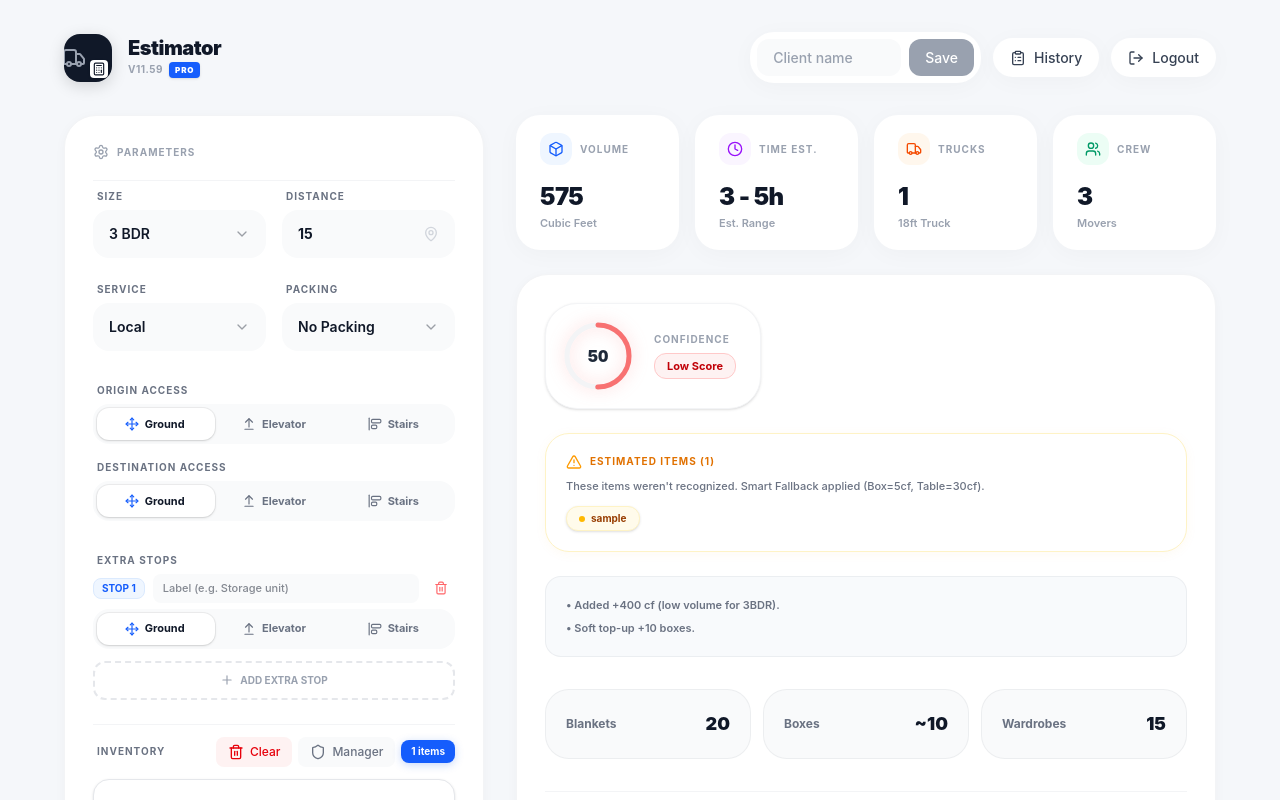
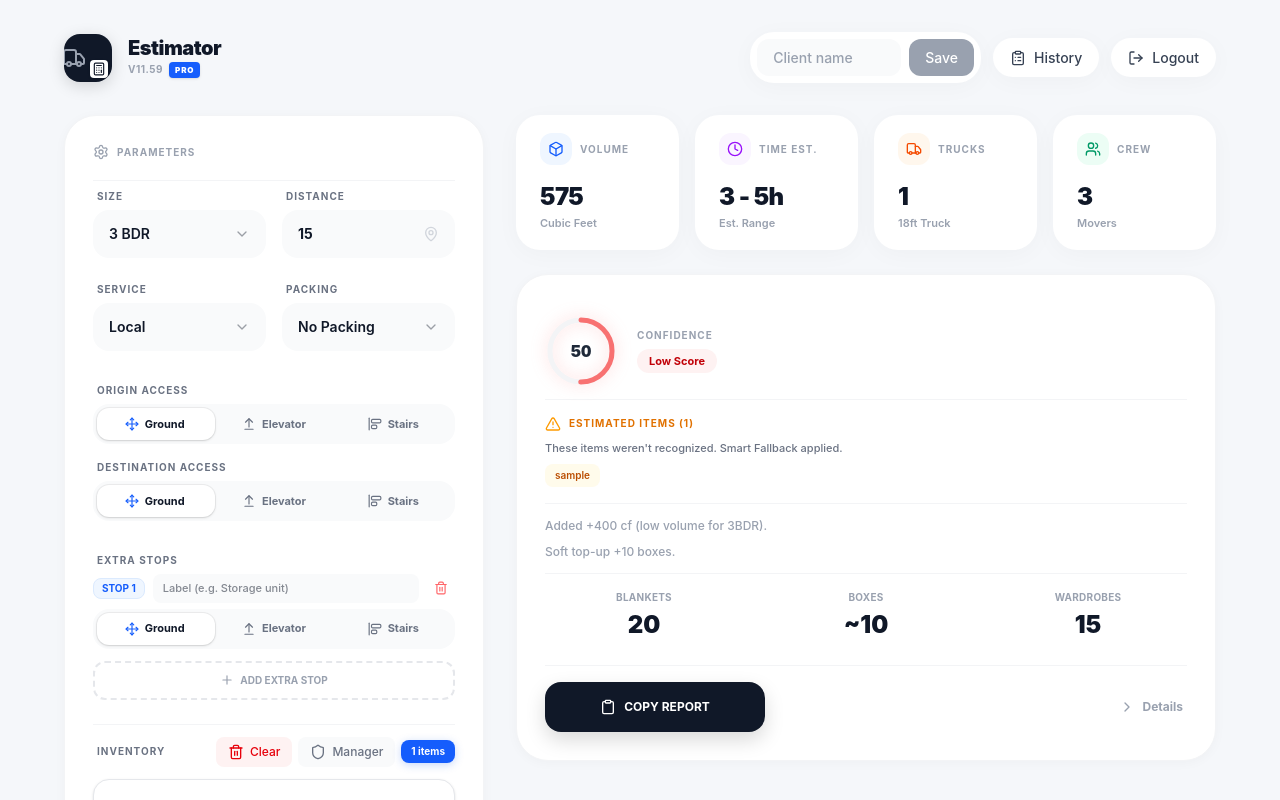
Before and after one commit to alexeyrossi/estimatorPRO, a Next.js app: page /dashboard in a window 1280 px wide. Both pictures are taken after typing "Sample" into the empty fields and a click on the button "ADD EXTRA STOP". Shown: the top 800 px of the page. Built offline with nearby package versions, Linux system fonts and the light colour scheme.

Commit message:
feat: add premium UI micro-interactions, tabular numbers, and dynamic save/copy states

```diff
--- a/components/ConfidenceDonut.tsx
+++ b/components/ConfidenceDonut.tsx
@@ -52,7 +52,7 @@ export const ConfidenceDonut = ({ score, label }: { score: number; label: string
     }, [score, circumference]);
 
     return (
-        <div className="flex items-center gap-5 bg-white border border-gray-100 rounded-[2rem] p-4 pr-6 shadow-sm">
+        <div className="flex items-center gap-5">
             <div className="relative flex-shrink-0" style={{ width: size, height: size }}>
                 <svg
                     width={size}
@@ -92,7 +92,7 @@ export const ConfidenceDonut = ({ score, label }: { score: number; label: string
                 <span className="text-[10px] font-bold text-gray-400 uppercase tracking-widest mb-1.5">
                     Confidence
                 </span>
-                <span className={`inline-block px-3 py-1 rounded-xl text-[11px] font-bold border ${colors.text} ${colors.bg} ${colors.border}`}>
+                <span className={`inline-block px-3 py-1 rounded-xl text-[11px] font-bold ${colors.text} ${colors.bg}`}>
                     {label} Score
                 </span>
             </div>
--- a/components/ReportPanel.tsx
+++ b/components/ReportPanel.tsx
@@ -64,92 +64,159 @@ export const ReportPanel = ({
                 <MetricCard icon={Users} label="Crew" value={<CountUp end={estimate.crew} duration={0.8} />} sub="Movers" variant="emerald" advice={estimate.crewSuggestion} />
             </div>
 
-            <GlassPanel><div className="p-7 flex flex-col gap-6 pb-32 md:pb-7">
-                <div className="flex flex-col sm:flex-row sm:items-center justify-between gap-4">
+            <GlassPanel><div className="p-7 flex flex-col pb-32 md:pb-7">
+
+                {/* CONFIDENCE + HEAVY */}
+                <div className="py-3 flex flex-col sm:flex-row sm:items-center justify-between gap-4">
                     <ConfidenceDonut score={estimate.confidence?.score || 0} label={estimate.confidence?.label || ""} />
 
                     {heavyBadgeText && (
-                        <div className="self-start sm:self-auto bg-red-50 text-red-600 px-3 py-1.5 rounded-xl text-[10px] font-bold uppercase tracking-widest flex items-center gap-2">
+                        <div className="self-start sm:self-auto bg-red-50 text-red-600 px-3 py-1.5 rounded-xl text-[10px] font-bold uppercase tracking-widest flex items-center gap-1.5">
                             <ShieldAlert className="w-4 h-4" /> {heavyBadgeText}
                         </div>
                     )}
                 </div>
 
+                {/* UNRECOGNIZED ITEMS */}
                 {estimate.unrecognizedDetails?.length > 0 && (
-                    <div className="bg-white rounded-3xl p-5 border border-amber-100 shadow-[0_2px_12px_rgba(245,158,11,0.05)]">
-                        <div className="flex items-center gap-2 mb-2"><AlertTriangle className="w-4 h-4 text-amber-500" /><span className="text-[10px] font-bold text-amber-600 uppercase tracking-widest">Estimated Items ({estimate.unrecognizedDetails.length})</span></div>
-                        <p className="text-[11px] text-gray-500 mb-3 font-medium">These items weren't recognized. Smart Fallback applied (Box=5cf, Table=30cf).</p>
-                        <div className="flex flex-wrap gap-2">{estimate.unrecognizedDetails.map((name, i) => <span key={i} className="inline-flex items-center gap-1.5 px-3 py-1 bg-amber-50 border border-amber-100 rounded-xl text-[10px] font-bold text-amber-800 shadow-sm"><span className="w-1.5 h-1.5 rounded-full bg-amber-400" />{name}</span>)}</div>
+                    <>
+                        <div className="border-t border-gray-100" />
+                        <div className="py-4">
+                            <div className="flex items-center gap-2 mb-2">
+                                <AlertTriangle className="w-4 h-4 text-amber-500" />
+                                <span className="text-[10px] font-bold text-amber-600 uppercase tracking-widest">Estimated Items ({estimate.unrecognizedDetails.length})</span>
                             </div>
+                            <p className="text-[11px] text-gray-500 font-medium mb-2">These items weren&apos;t recognized. Smart Fallback applied.</p>
+                            <div className="flex flex-wrap gap-1.5">
+                                {estimate.unrecognizedDetails.map((name, i) => (
+                                    <span key={i} className="text-[10px] font-semibold text-amber-700 bg-amber-50 px-2.5 py-1 rounded-lg">{name}</span>
+                                ))}
+                            </div>
+                        </div>
+                    </>
                 )}
 
-                {estimate.auditSummary?.length > 0 && <div className="bg-[#F8FAFC] border border-gray-900/5 rounded-2xl p-5 text-[11px] font-semibold text-gray-500 space-y-1.5">{estimate.auditSummary.map((x, i) => <div key={i}>• {x}</div>)}</div>}
+                {/* AUDIT SUMMARY */}
+                {estimate.auditSummary?.length > 0 && (
+                    <>
+                        <div className="border-t border-gray-100" />
+                        <div className="py-3 space-y-1.5">
+                            {estimate.auditSummary.map((x, i) => (
+                                <div key={i} className="text-[12px] text-gray-400 font-medium leading-relaxed">
+                                    {x}
+                                </div>
+                            ))}
+                        </div>
+                    </>
+                )}
 
+                {/* LD BREAKDOWN */}
                 {inputs.moveType === "LD" && estimate.billableCF != null && estimate.billableCF > 0 && (
-                    <div className="bg-[#F4F9FF] rounded-[1.5rem] p-5">
-                        <div className="flex items-center gap-2 mb-3">
-                            <ArrowUpFromLine className="w-4 h-4 text-blue-500" />
-                            <span className="text-[10px] font-bold text-blue-600 uppercase tracking-widest">Long Distance Breakdown</span>
+                    <>
+                        <div className="border-t border-gray-100" />
+                        <div className="py-4">
+                            <div className="text-[10px] font-bold text-blue-500 uppercase tracking-widest mb-3 flex items-center gap-2">
+                                <ArrowUpFromLine className="w-4 h-4" /> Long Distance Breakdown
                             </div>
-                        <div className="grid grid-cols-3 gap-3">
-                            <div className="bg-white p-3.5 rounded-xl text-center ring-1 ring-gray-900/5 shadow-[0_2px_8px_rgba(0,0,0,0.02)]">
-                                <div className="text-[10px] font-bold text-gray-400 mb-1">ITEMS VOLUME</div>
-                                <div className="text-lg font-black text-gray-900"><CountUp end={estimate.billableCF || 0} duration={0.8} separator="," /></div>
-                                <div className="text-[10px] font-semibold text-gray-500">Net Total, cf</div>
+                            <div className="grid grid-cols-3 gap-6">
+                                <div className="text-center">
+                                    <div className="text-[10px] font-bold text-gray-400 uppercase tracking-wide mb-1">Items Volume</div>
+                                    <div className="text-2xl font-black text-gray-900"><CountUp end={estimate.billableCF || 0} duration={0.8} separator="," /></div>
+                                    <div className="text-[10px] font-medium text-gray-400 mt-0.5">Net Total, cf</div>
                                 </div>
-                            <div className="bg-white p-3.5 rounded-xl text-center ring-1 ring-gray-900/5 shadow-[0_2px_8px_rgba(0,0,0,0.02)]">
-                                <div className="text-[10px] font-bold text-gray-400 mb-1">TRUCK LOAD</div>
-                                <div className="text-lg font-black text-gray-900">~<CountUp end={estimate.truckSpaceCF || 0} duration={0.8} separator="," /></div>
-                                <div className="text-[10px] font-semibold text-gray-500">Actual Space, cf</div>
+                                <div className="text-center">
+                                    <div className="text-[10px] font-bold text-gray-400 uppercase tracking-wide mb-1">Truck Load</div>
+                                    <div className="text-2xl font-black text-gray-900">~<CountUp end={estimate.truckSpaceCF || 0} duration={0.8} separator="," /></div>
+                                    <div className="text-[10px] font-medium text-gray-400 mt-0.5">Actual Space, cf</div>
                                 </div>
-                            <div className="bg-white p-3.5 rounded-xl text-center ring-1 ring-gray-900/5 shadow-[0_2px_8px_rgba(0,0,0,0.02)]">
-                                <div className="text-[10px] font-bold text-gray-400 mb-1">EST. WEIGHT</div>
-                                <div className="text-lg font-black text-gray-900"><CountUp end={estimate.weight || 0} duration={0.8} separator="," /></div>
-                                <div className="text-[10px] font-semibold text-gray-500">lbs</div>
+                                <div className="text-center">
+                                    <div className="text-[10px] font-bold text-gray-400 uppercase tracking-wide mb-1">Est. Weight</div>
+                                    <div className="text-2xl font-black text-gray-900"><CountUp end={estimate.weight || 0} duration={0.8} separator="," /></div>
+                                    <div className="text-[10px] font-medium text-gray-400 mt-0.5">lbs</div>
                                 </div>
                             </div>
                         </div>
+                    </>
                 )}
 
-                <div className="grid grid-cols-1 md:grid-cols-3 gap-3 pt-2">
-                    <div className="bg-gray-50 p-5 rounded-3xl border border-gray-900/5 flex justify-between items-center"><span className="text-xs font-bold text-gray-500">Blankets</span><span className="text-lg font-black text-gray-900">{estimate.materials?.blankets || 0}</span></div>
-                    <div className="bg-gray-50 p-5 rounded-3xl border border-gray-900/5 flex justify-between items-center"><span className="text-xs font-bold text-gray-500">Boxes</span><span className="text-lg font-black text-gray-900">~{estimate.materials?.boxes || 0}</span></div>
-                    <div className="bg-gray-50 p-5 rounded-3xl border border-gray-900/5 flex justify-between items-center"><span className="text-xs font-bold text-gray-500">Wardrobes</span><span className="text-lg font-black text-gray-900">{estimate.materials?.wardrobes || 0}</span></div>
+                {/* MATERIALS */}
+                <div className="border-t border-gray-100" />
+                <div className="py-4">
+                    <div className="grid grid-cols-3 gap-6">
+                        <div className="text-center">
+                            <div className="text-[10px] font-bold text-gray-400 uppercase tracking-wide mb-1">Blankets</div>
+                            <div className="text-2xl font-black text-gray-900">{estimate.materials?.blankets || 0}</div>
+                        </div>
+                        <div className="text-center">
+                            <div className="text-[10px] font-bold text-gray-400 uppercase tracking-wide mb-1">Boxes</div>
+                            <div className="text-2xl font-black text-gray-900">~{estimate.materials?.boxes || 0}</div>
+                        </div>
+                        <div className="text-center">
+                            <div className="text-[10px] font-bold text-gray-400 uppercase tracking-wide mb-1">Wardrobes</div>
+                            <div className="text-2xl font-black text-gray-900">{estimate.materials?.wardrobes || 0}</div>
+                        </div>
+                    </div>
                 </div>
 
+                {/* SMART TIPS */}
                 {estimate.advice?.length > 0 && (
-                    <div className="space-y-3 pt-2">
-                        <div className="flex items-center gap-2"><Lightbulb className="w-4 h-4 text-amber-500" /><span className="text-[10px] font-bold text-gray-400 uppercase tracking-widest">Smart Tips</span></div>
-                        <div className="bg-white border border-gray-100 rounded-3xl p-5 text-[11px] text-gray-700 space-y-2 font-bold leading-relaxed shadow-sm">{estimate.advice.map((x, i) => <div key={i} className="flex gap-2"><span className="text-amber-500">•</span><span>{x}</span></div>)}</div>
+                    <>
+                        <div className="border-t border-gray-100" />
+                        <div className="py-3">
+                            <div className="text-[10px] font-bold text-gray-400 uppercase tracking-widest mb-2 flex items-center gap-1.5">
+                                <span>💡</span> Smart Tips
                             </div>
+                            <div className="space-y-1.5">
+                                {estimate.advice.map((x, i) => (
+                                    <div key={i} className="text-[12px] text-gray-400 font-medium leading-relaxed">
+                                        {x}
+                                    </div>
+                                ))}
+                            </div>
+                        </div>
+                    </>
                 )}
 
+                {/* RISK FACTORS */}
                 {estimate.risks?.length > 0 && (
-                    <div className="space-y-3 pt-2">
-                        <div className="flex items-center gap-2"><AlertTriangle className="w-4 h-4 text-red-500" /><span className="text-[10px] font-bold text-gray-400 uppercase tracking-widest">Risk Factors</span></div>
-                        <div className="space-y-2">{estimate.risks.map((r, i) => <div key={i} className={`p-4 rounded-3xl text-[11px] font-bold leading-snug flex items-start gap-2 shadow-sm border ${r.level === 'critical' ? 'bg-red-50 border-red-100 text-red-700' : 'bg-orange-50 border-orange-100 text-orange-800'}`}><span>• {r.text}</span></div>)}</div>
+                    <>
+                        <div className="border-t border-gray-100" />
+                        <div className="py-3">
+                            <div className="flex items-center gap-2 mb-2"><AlertTriangle className="w-4 h-4 text-red-500" /><span className="text-[10px] font-bold text-gray-400 uppercase tracking-widest">Risk Factors</span></div>
+                            <div className="space-y-1.5">
+                                {estimate.risks.map((r, i) => (
+                                    <div key={i} className={`text-[12px] font-medium flex items-start gap-2 ${r.level === 'critical' ? 'text-red-600' : 'text-orange-600'}`}>
+                                        <span className="mt-0.5">•</span>
+                                        <span>{r.text}</span>
                                     </div>
+                                ))}
+                            </div>
+                        </div>
+                    </>
                 )}
 
                 {/* MOBILE COMPACT SAVE BAR */}
                 <div className="md:hidden flex items-center gap-2 pt-3">
                     <input type="text" placeholder="Client name" value={clientName}
                         onChange={e => setClientName(e.target.value)}
-                        className="flex-1 bg-white border border-gray-200 rounded-xl px-3 py-2.5 text-[12px] font-semibold outline-none shadow-sm" />
+                        className="flex-1 bg-gray-50 border-transparent rounded-xl px-3 py-2.5 text-[12px] font-semibold outline-none" />
                     <button onClick={handleSaveEstimate} disabled={!clientName.trim() || isSaving}
-                        className="px-4 py-2.5 bg-gray-900 text-white rounded-xl text-[11px] font-bold shadow-sm disabled:opacity-40 whitespace-nowrap">
+                        className={`px-4 py-2.5 rounded-xl text-[11px] font-bold whitespace-nowrap ${clientName.trim() ? 'bg-gray-900 text-white' : 'bg-gray-400 text-white cursor-not-allowed'}`}>
                         {isSaving ? "Saving..." : "Save"}
                     </button>
                 </div>
 
-                {/* FLOATING BOTTOM BAR FOR MOBILE */}
-                <div className="fixed bottom-4 left-4 right-4 md:static md:p-0 md:mt-2 md:border-t md:border-gray-100 md:pt-6 flex gap-3 z-50">
+                {/* ACTION BAR */}
+                <div className="border-t border-gray-100 mt-2" />
+                <div className="flex items-center gap-3 pt-4">
                     <button onClick={handleCopy} className="flex-1 md:flex-none md:w-[220px] flex items-center justify-center gap-2 px-6 py-4 rounded-2xl text-[12px] font-bold transition-all duration-300 bg-gray-900 text-white hover:bg-black active:scale-95 shadow-[0_8px_20px_rgba(0,0,0,0.15)] whitespace-nowrap overflow-hidden">
                         {copyStatus === 'success' ? <><Check className="w-4 h-4 text-emerald-400 shrink-0" /><span className="truncate">COPIED</span></> : <><Clipboard className="w-4 h-4 shrink-0" /><span className="truncate">COPY REPORT</span></>}
                     </button>
 
-                    <button onClick={() => setShowDetails(!showDetails)} className="flex-none flex items-center justify-center gap-2 bg-gray-50 hover:bg-gray-100 border border-gray-900/5 text-gray-700 px-6 py-4 rounded-2xl text-[12px] font-bold active:scale-95 transition-colors w-auto ml-auto">
-                        {showDetails ? <ChevronDown className="w-4 h-4 shrink-0" /> : <ChevronRight className="w-4 h-4 shrink-0" />}{showDetails ? "Hide" : "Details"}
+                    <button onClick={() => setShowDetails(!showDetails)}
+                        className="flex items-center gap-2 text-[12px] font-bold text-gray-400 hover:text-gray-600 transition-colors py-2 px-1 ml-auto">
+                        <ChevronRight className={`w-4 h-4 transition-transform duration-300 ${showDetails ? 'rotate-90' : ''}`} />
+                        <span>{showDetails ? 'Hide' : 'Details'}</span>
                     </button>
                 </div>
 
@@ -205,7 +272,7 @@ export const ReportPanel = ({
                                     {estimate.logs?.map((log, i) => <div key={i} className="flex gap-3"><span className="text-gray-600 w-5 shrink-0 text-right">{i + 1}.</span><span>{log}</span></div>)}
                                 </div>
                             </div>
-                            {estimate.overridesApplied?.length > 0 && <div className="mt-4 bg-white rounded-2xl p-4 text-[11px] text-gray-500 font-bold border border-gray-100 shadow-sm">Overrides Applied: {estimate.overridesApplied.join(", ")}</div>}
+                            {estimate.overridesApplied?.length > 0 && <div className="mt-4 text-[11px] text-gray-500 font-bold">Overrides Applied: {estimate.overridesApplied.join(", ")}</div>}
                         </div>
                     </div>
                 )}
```
Lines whose indentation alone changed are shown as unchanged.
